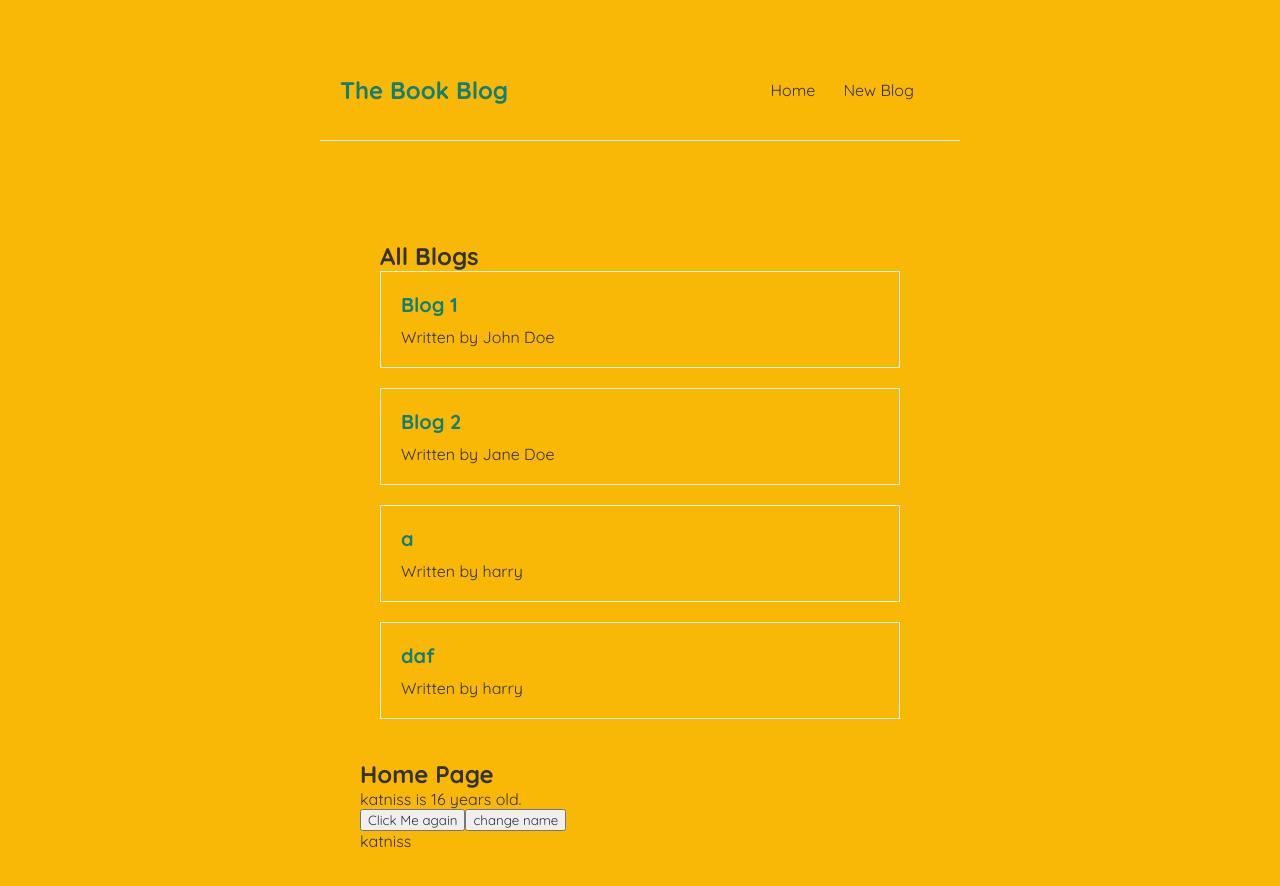
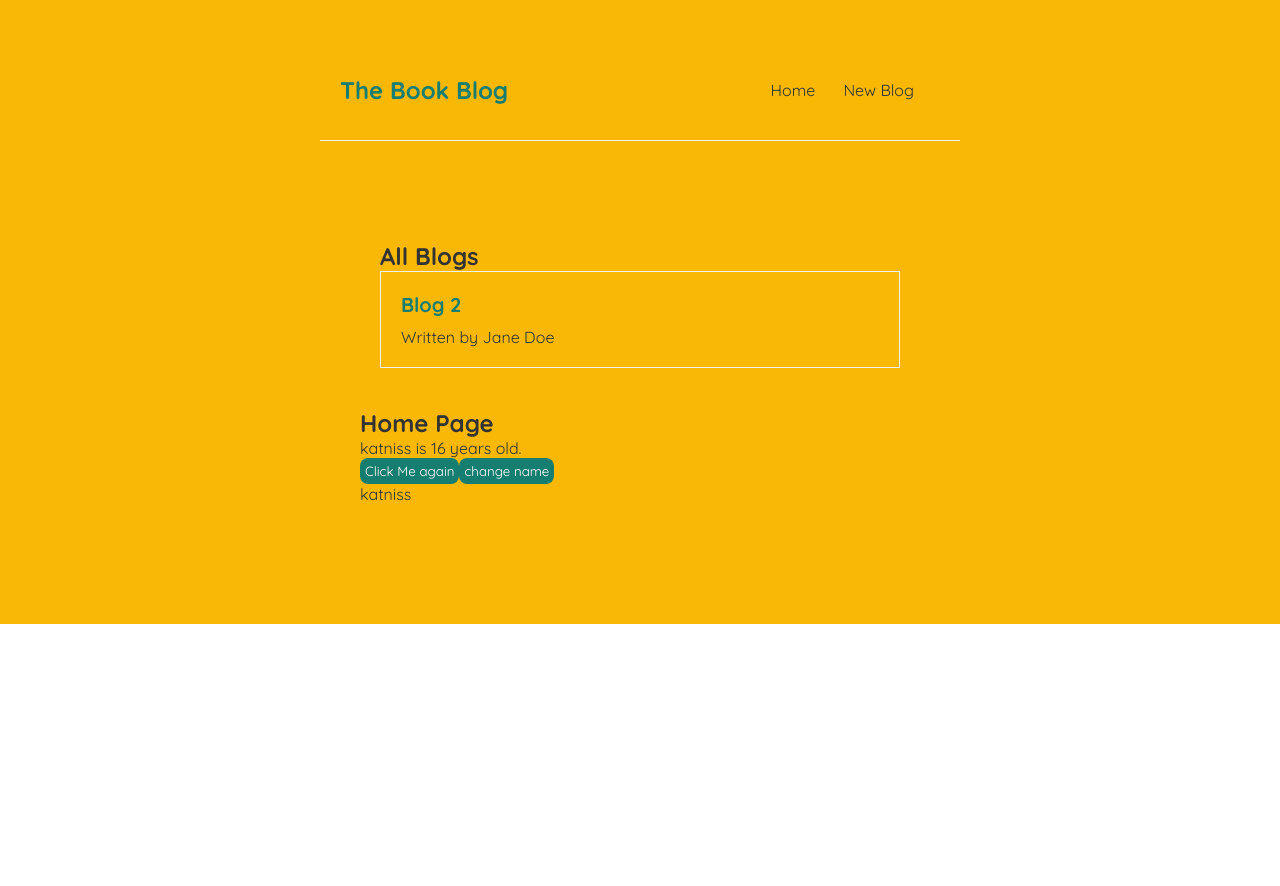
Before and after one commit to TreesaAbraham/CodingBeginning, a React (Create React App) app: page / in a window 1280 px wide. Shown: the top 886 px of the page. After the commit the page ends 800 px from the top, so only its background shows below. Built offline with nearby package versions, Linux system fonts and the light colour scheme; data requests are answered from the project's data file.

Commit message:
finished

```diff
--- a/data/db.json
+++ b/data/db.json
@@ -1,28 +1,10 @@
 {
   "blogs": [
-    {
-      "title": "Blog 1",
-      "body": "Why do we use it? It is a long established fact that a reader will be distracted by the readable content of a page when looking at its layout.",
-      "author": "John Doe",
-      "id": "1"
-    },
     {
       "title": "Blog 2",
       "body": "Why do we use it? It is a long established fact that a reader will be distracted by the readable content of a page when looking at its layout.",
       "author": "Jane Doe",
       "id": "2"
-    },
-    {
-      "id": "12e6",
-      "title": "a",
-      "body": "a",
-      "author": "harry"
-    },
-    {
-      "id": "4d1c",
-      "title": "daf",
-      "body": "ad",
-      "author": "harry"
     }
   ]
 }
--- a/src/App.js
+++ b/src/App.js
@@ -4,13 +4,11 @@
 import { BrowserRouter as Router, Route, Switch } from 'react-router-dom';
 import Create from './create';
 import BlogsDetails from './BlogsDetails';
+import NotFound from './notFound';
 
 
 
 function App() {
-  const title = 'Welcome to the new blog';
-  const likes = 50;
-  const link = "http://www.google.com";
   //numbers and strings are allowed, persons and objects aren't
   //create a variable and assign it to a string, and refer to it later on
   return (
@@ -28,6 +26,9 @@
            <Route path="/blogs/:id">
            <BlogsDetails />
            </Route>
+           <Route path = "*">
+            <NotFound />
+           </Route>
          </Switch>
       </div>
 
--- a/src/BlogsDetails.js
+++ b/src/BlogsDetails.js
@@ -1,8 +1,19 @@
 import { useParams } from "react-router-dom/cjs/react-router-dom.min";
 import useFetch from "./useFetch";
+import { useHistory } from "react-router-dom";
+
 const BlogsDetails = () => {
 const {id} = useParams();
 const {data: blog, error, isPending} = useFetch('http://localhost:8000/blogs/' + id);
+const history = useHistory();
+
+const handleClick = () => {
+    fetch('http://localhost:8000/blogs/' + blog.id, {
+        method: 'DELETE'
+    }).then(() => {
+        history.push('/');
+    })
+}
     return (
         <div className="blog-details">
             { isPending && <div>Loading...</div>}
@@ -12,7 +23,9 @@
                     <h2>{blog.title}</h2>
                     <p>Written by {blog.author}</p>
                     <div>{blog.body}</div>
+                    <button onClick={handleClick}>Delete</button>
                 </article>
+
             )}
         </div>
      );
--- a/src/create.js
+++ b/src/create.js
@@ -1,10 +1,13 @@
 import {useState} from 'react';
+import {useHistory} from 'react-router-dom';
 
 const  Create = () => {
     const [title, setTitle] = useState('');
     const [body, setBody] = useState('');
-    const [author, setAuthor] = useState('harry');
+    const [author, setAuthor] = useState('');
     const [isPending, setIsPending] = useState(false);
+    const history = useHistory();
+
     const handleSubmit = (e) => {
         e.preventDefault();
         const blog = {title, body, author};
@@ -17,7 +20,9 @@
         }).then(() => {
             console.log('new blog added');
             setIsPending(false);
+            history.push('/');
         })
+
 
 
 }
@@ -25,6 +30,7 @@
         <div className = "create">
             <h2>Create a new blog</h2>
             <form onSubmit = {handleSubmit}>
+
                 <label>Blog title:</label>
                 <input
                 type="text"
@@ -32,20 +38,23 @@
                 value = {title}
                 onChange={(e) => setTitle(e.target.value)}
                 />
+
                 <label>Blog body:</label>
                 <textarea
                    required
                    value = {body}
                 onChange={(e) => setBody(e.target.value)}
                 ></textarea>
+
                 <label>Author:</label>
-                <select
-                value={author}
+                <input
+                     type="text"
+                     required
+                     value = {author}
                 onChange={(e) => setAuthor(e.target.value)}
                 >
-                    <option value="Harry">Harry</option>
-                    <option value="Ron">Ron</option>
-                </select>
+                </input>
+
                { !isPending &&  <button>Add Blog</button>}
                { isPending &&  <button>Adding</button>}
                 <p>{title}</p>
--- a/src/index.css
+++ b/src/index.css
@@ -97,3 +97,27 @@
   border-radius: 8px;
   cursor: pointer;
 }
+
+.blog-details button{
+  max-width: 600px;
+  margin: 0 auto;
+  padding: 10px;
+  background-color: #167d71;
+  color: #fff;
+  border: 0;
+  border-radius: 8px;
+  cursor: pointer;
+}
+.home button {
+  max-width: 400px;
+  margin: 0 auto;
+  padding: 5px;
+  background-color: #167d71;
+  color: #fff;
+  border: 0;
+  border-radius: 8px;
+  cursor: pointer;
+}
+.notFound h2{
+ color: white;
+}
--- /dev/null
+++ b/src/notFound.js
@@ -0,0 +1,12 @@
+import {Link} from 'react-router-dom';
+const NotFound = () => {
+    return (
+       < div className="not-found">
+        <h2>Sorry</h2>
+        <p>That page cannot be found</p>
+        <Link to="/">Back to the homepage...</Link>
+        </div>
+     );
+}
+
+export default NotFound;
```
